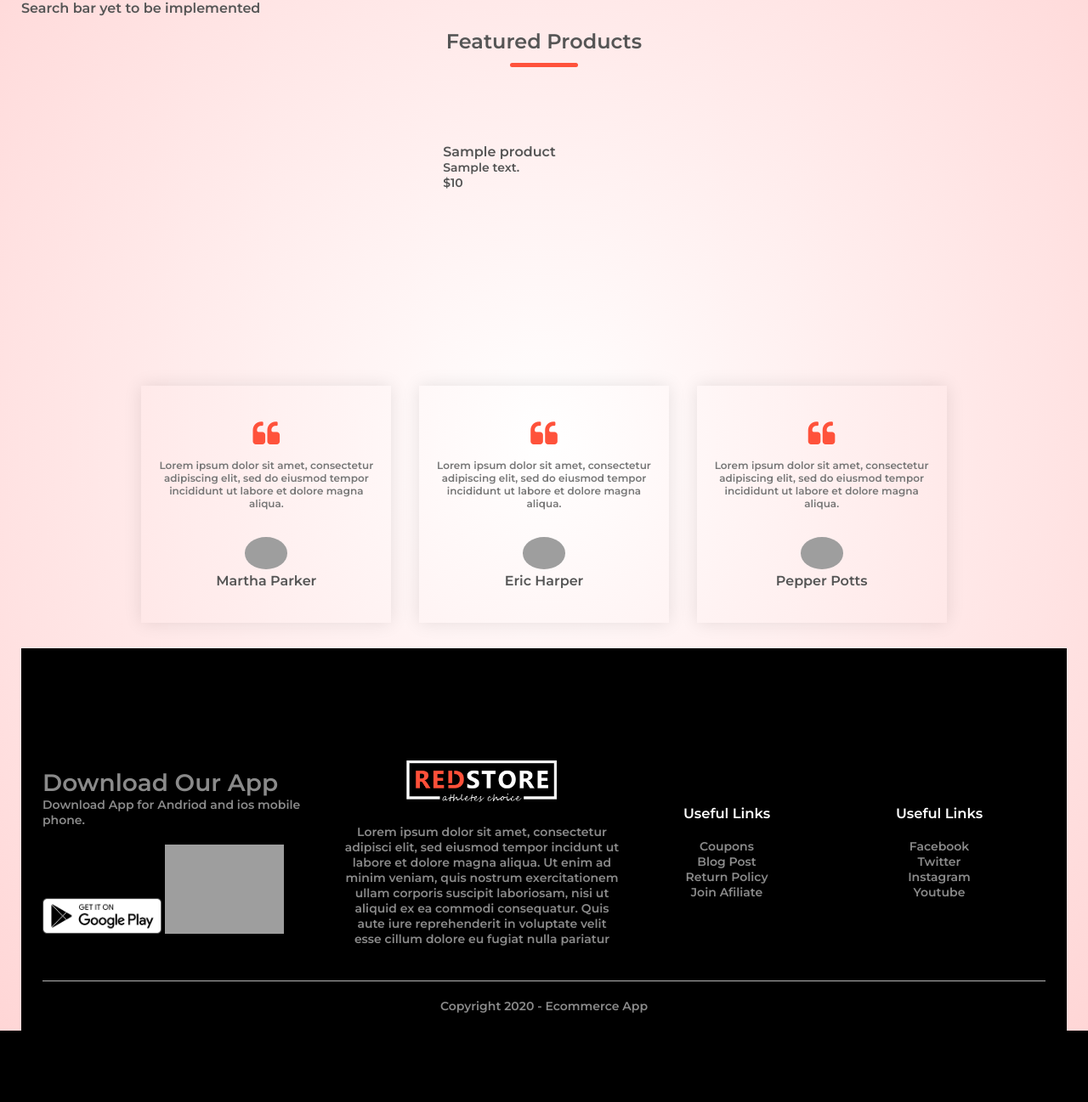
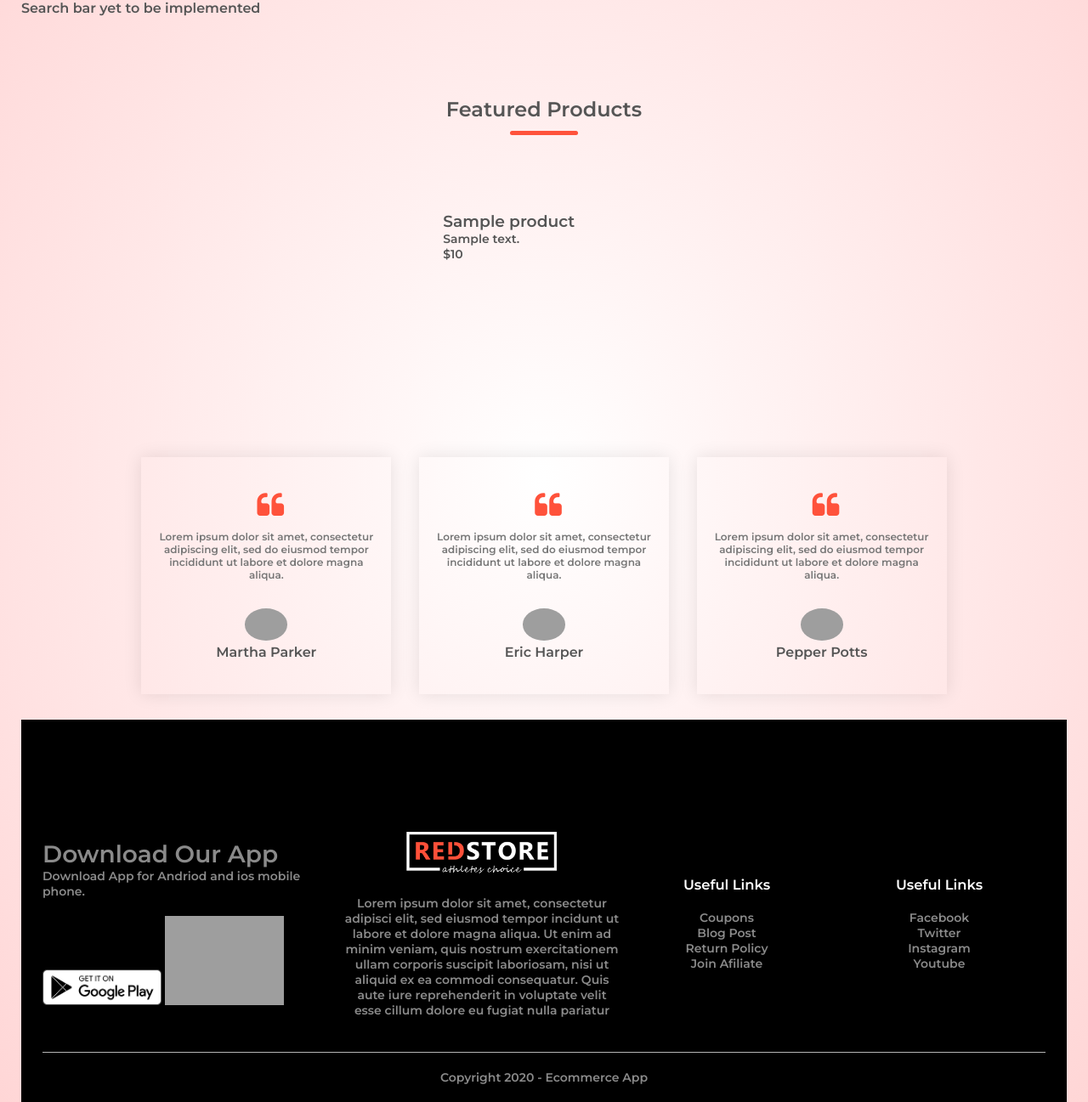
Before and after one commit to DevHyperCoder/VirtualResources, a Django app: page /explore in a window 1280 px wide. Shown: the part 169-1466 px from the top of the page at 85% size. Before the commit the page ends 1382 px from the top, so only its background shows below. Run offline with Django 3.2, Linux system fonts and the light colour scheme; tables that the repository leaves empty hold one stand-in row (values such as "Sample post"); grey boxes are pictures that could not be loaded.

Commit message:
add styles

```diff
--- a/virtualresources/webapp/templates/explore.html
+++ b/virtualresources/webapp/templates/explore.html
@@ -11,20 +11,22 @@ Explore our products
 <p>Search bar yet to be implemented</p>
 
 <!-- Cards -->
-<div class="small-container">
+<div class="small-container single-product">
+
     <h2 class="title">Featured Products</h2>
+
     <div class="row">
         {% for product in products %}
         <!-- TODO make the whole div clickable -->
         <div class="col-4">
             <!-- TODO add this image later -->
             <!-- <img src="images/product-1.jpg"> -->
-            <h4><a href = "/buy?id={{product.id}}" >{{product.name}}</a></h4>
-            <p>{{product.desc}}</p>
-            <!-- <p>{{product.id}}</p> -->
+            <h3><a href="/buy?id={{product.id}}">{{product.name}}</a></h4>
+                <p>{{product.desc}}</p>
+                <!-- <p>{{product.id}}</p> -->
 
-            <!-- TODO COMPLETE RATING -->
-            <!-- <div class="rating">
+                <!-- TODO COMPLETE RATING -->
+                <!-- <div class="rating">
                 <i class="fa fa-star" aria-hidden="true"></i>
                 <i class="fa fa-star" aria-hidden="true"></i>
                 <i class="fa fa-star" aria-hidden="true"></i>
@@ -32,7 +34,7 @@ Explore our products
                 <i class="fa fa-star-half-o" aria-hidden="true"></i>
             </div> -->
 
-            <p>${{product.price}}</p>
+                <p>${{product.price}}</p>
         </div>
 
         {% endfor %}
```
